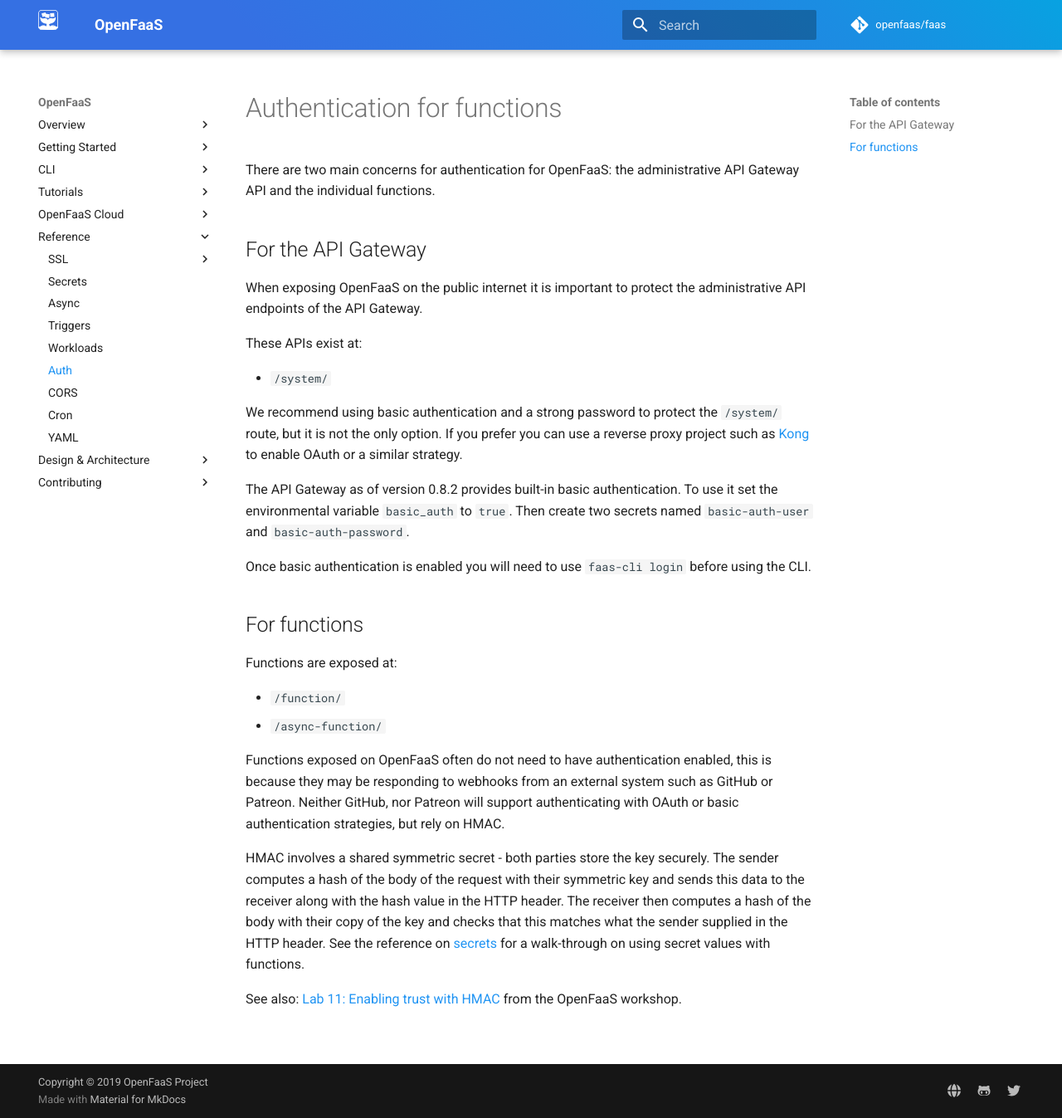
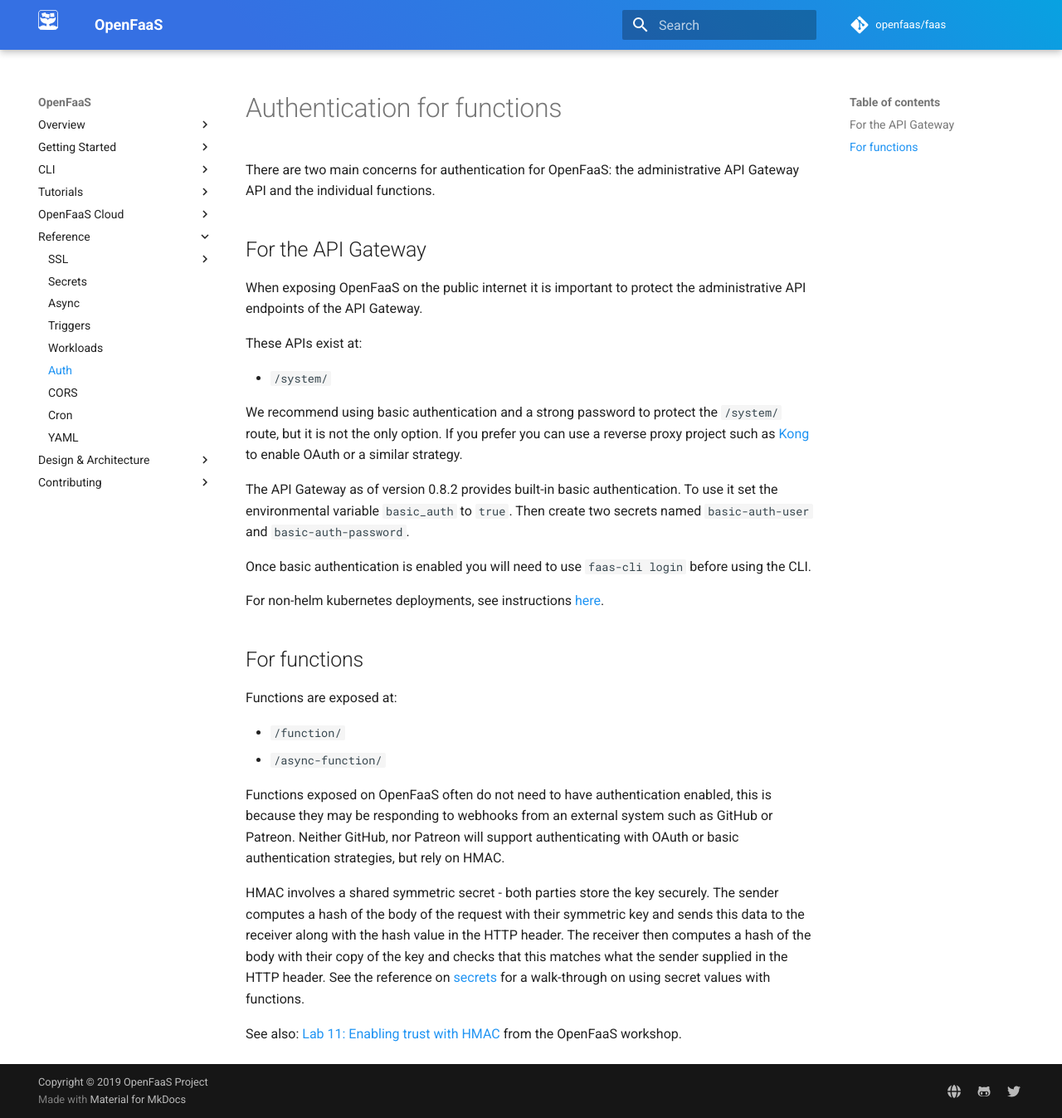
Before and after one commit to openfaas/docs, an MkDocs documentation site: the page built from docs/reference/authentication.md, in a window 1280 px wide and 1347 px high. Shown: the whole window at 83% size. Built offline with MkDocs 1.6.1 and Material for MkDocs 9.7.7, drawn with Linux system fonts in a browser that asks for light colours; comment, search, counter and statistics services are not loaded.

Commit message:
Update authentication.md
Add a link to explicit instructions for adding basic-auth to non-helm kubernetes deployments

```diff
--- a/docs/reference/authentication.md
+++ b/docs/reference/authentication.md
@@ -16,6 +16,8 @@ The API Gateway as of version 0.8.2 provides built-in basic authentication. To u
 
 Once basic authentication is enabled you will need to use `faas-cli login` before using the CLI.
 
+For non-helm kubernetes deployments, see instructions [here](https://github.com/openfaas/faas-netes/blob/master/yaml/README.md).
+
 ## For functions
 
 Functions are exposed at:
```
